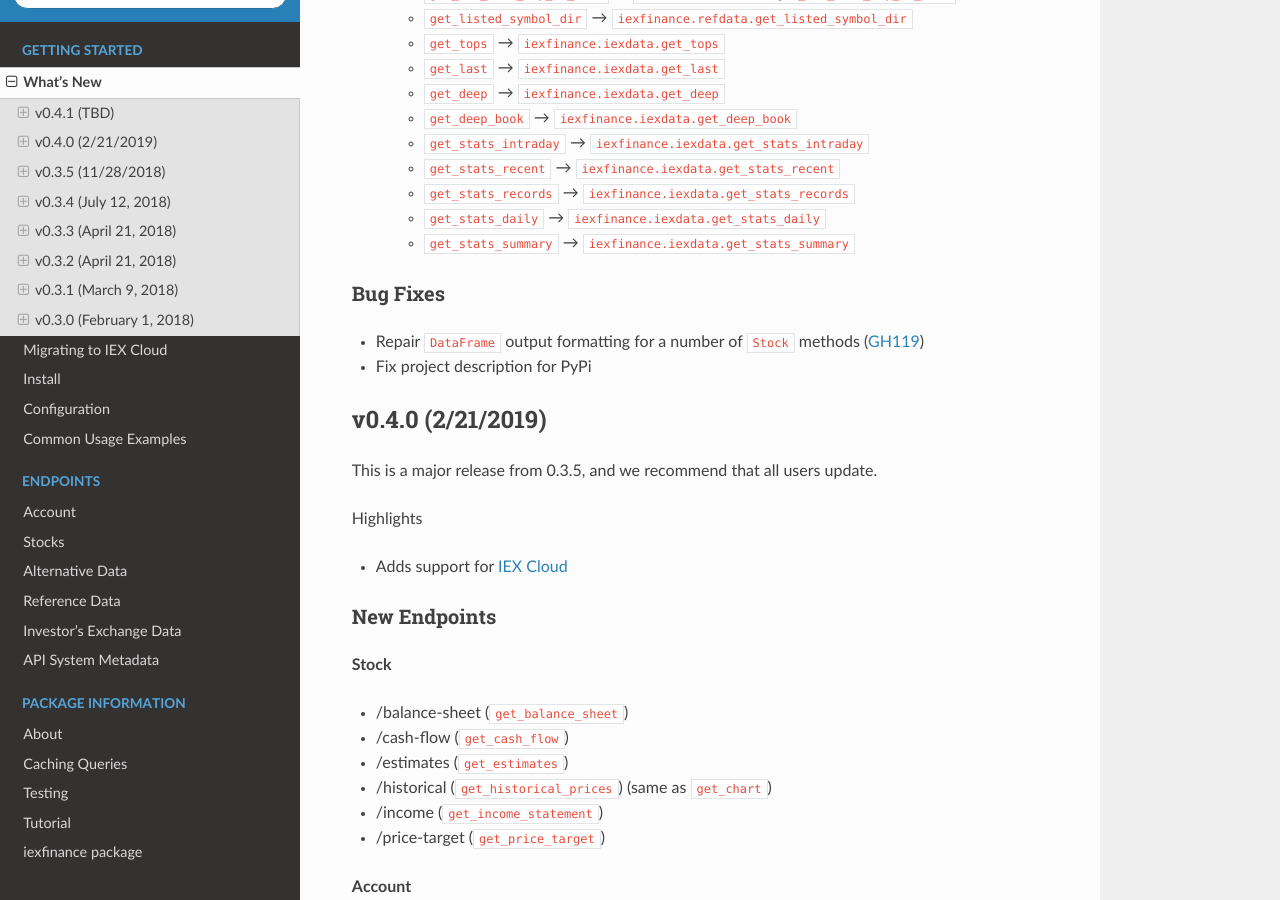
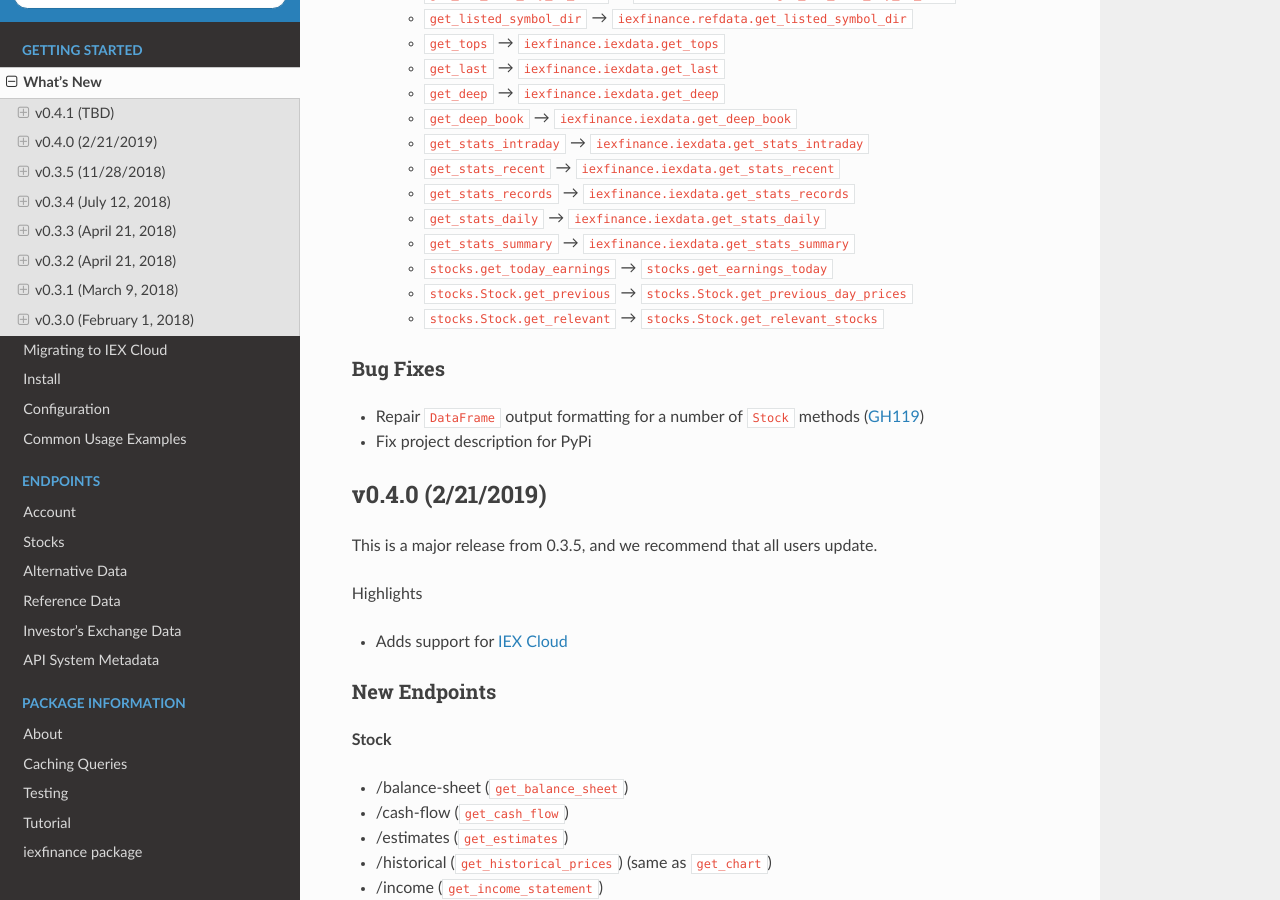
Before and after one commit to addisonlynch/iexfinance, a Sphinx documentation site: the page built from docs/source/whatsnew.rst, in a window 1280 px wide and 900 px high, scrolled down 1253 px. Built offline with Sphinx 7.4.7 and the Read the Docs theme 2.0.0, drawn with Linux system fonts in a browser that asks for light colours.

Commit message:
Update whatsnew with last 3 functions

```diff
--- a/docs/source/whatsnew/v0.4.1.txt
+++ b/docs/source/whatsnew/v0.4.1.txt
@@ -64,6 +64,9 @@ The following functions have been moved to the following locations:
     - ``get_stats_records`` → ``iexfinance.iexdata.get_stats_records``
     - ``get_stats_daily`` → ``iexfinance.iexdata.get_stats_daily``
     - ``get_stats_summary`` → ``iexfinance.iexdata.get_stats_summary``
+    - ``stocks.get_today_earnings`` → ``stocks.get_earnings_today``
+    - ``stocks.Stock.get_previous`` → ``stocks.Stock.get_previous_day_prices``
+    - ``stocks.Stock.get_relevant`` → ``stocks.Stock.get_relevant_stocks``
 
 
 Bug Fixes
```
